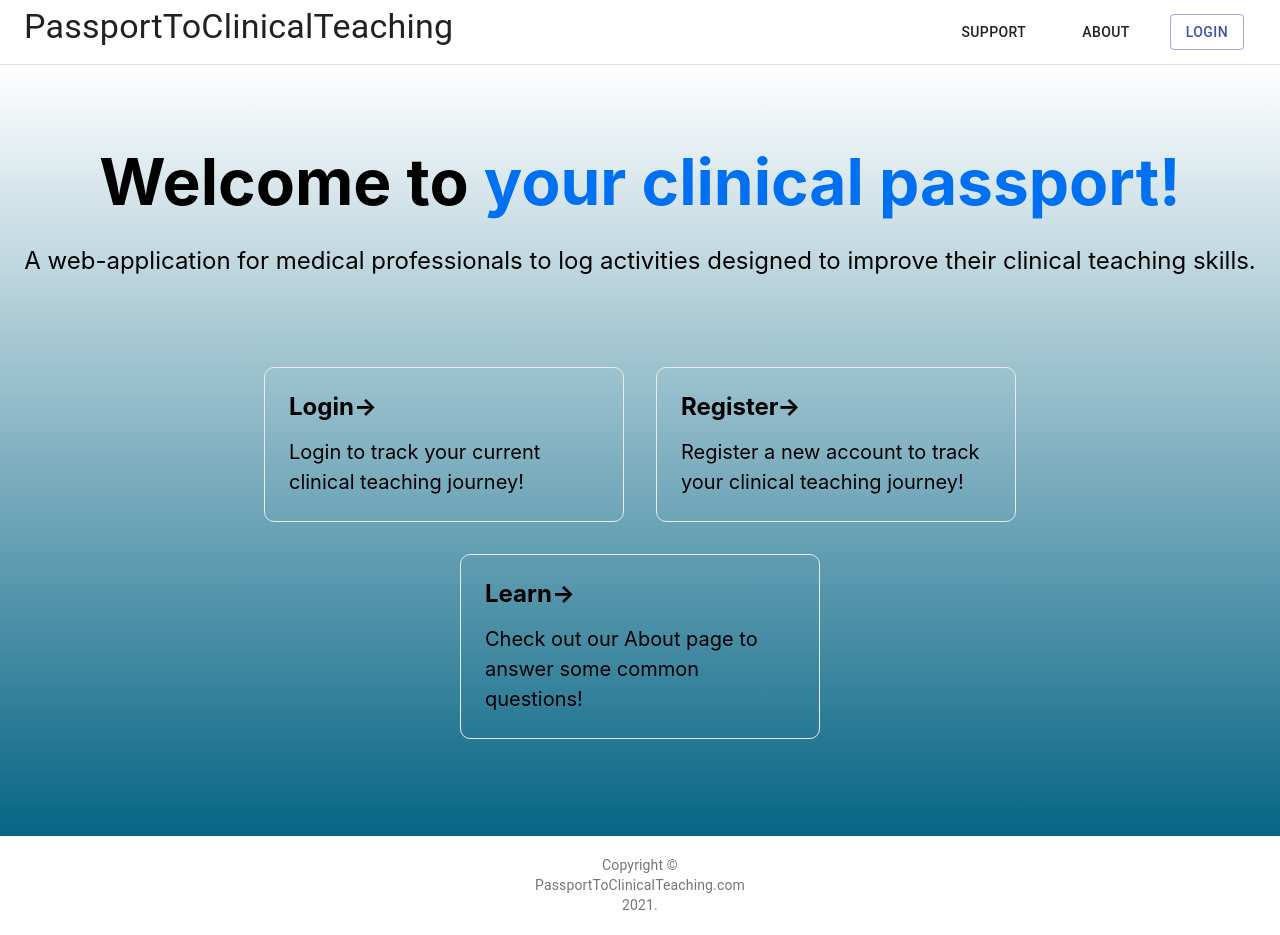
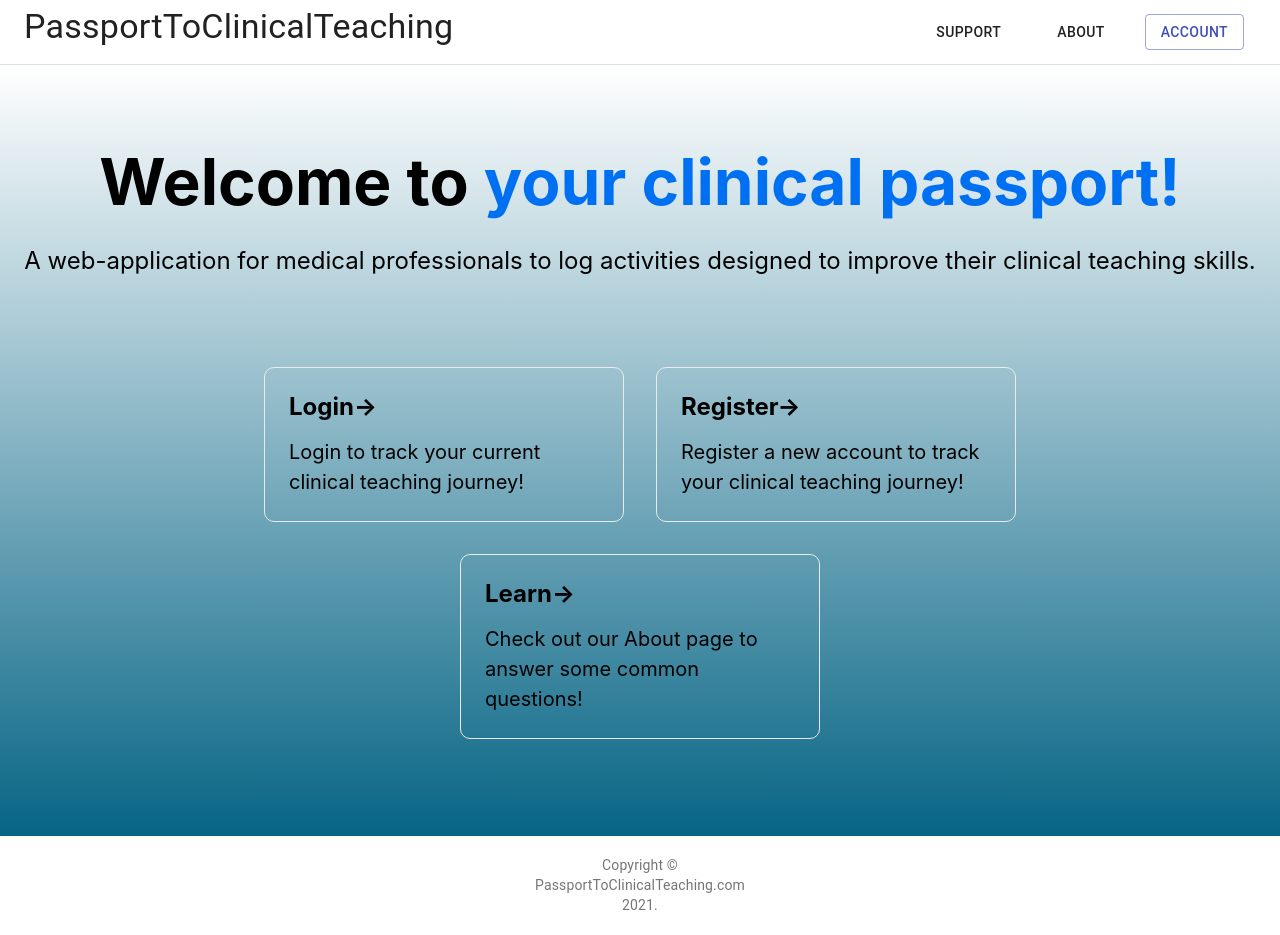
Before and after one commit to Medical-Passport/MedicalTeachingPassport, a Next.js app: page / in a window 1280 px wide. Built offline with nearby package versions, Linux system fonts and the light colour scheme.

Commit message:
Refactor: Made the header a link to home and modified Logins button to Account button.

```diff
--- a/components/Navbar.jsx
+++ b/components/Navbar.jsx
@@ -70,8 +70,8 @@ function Navbar() {
               noWrap
               className={classes.toolbarTitle}
             >
-              PassportToClinicalTeaching
-            </Typography>
+              <a href="/">PassportToClinicalTeaching
+</a>            </Typography>
           </Grid>
 
           <Grid item xs container direction="row-reverse">
@@ -81,7 +81,7 @@ function Navbar() {
               variant="outlined"
               className={classes.link}
             >
-              Login
+              Account
             </Button>
             <Grid item>
               <Button
```
